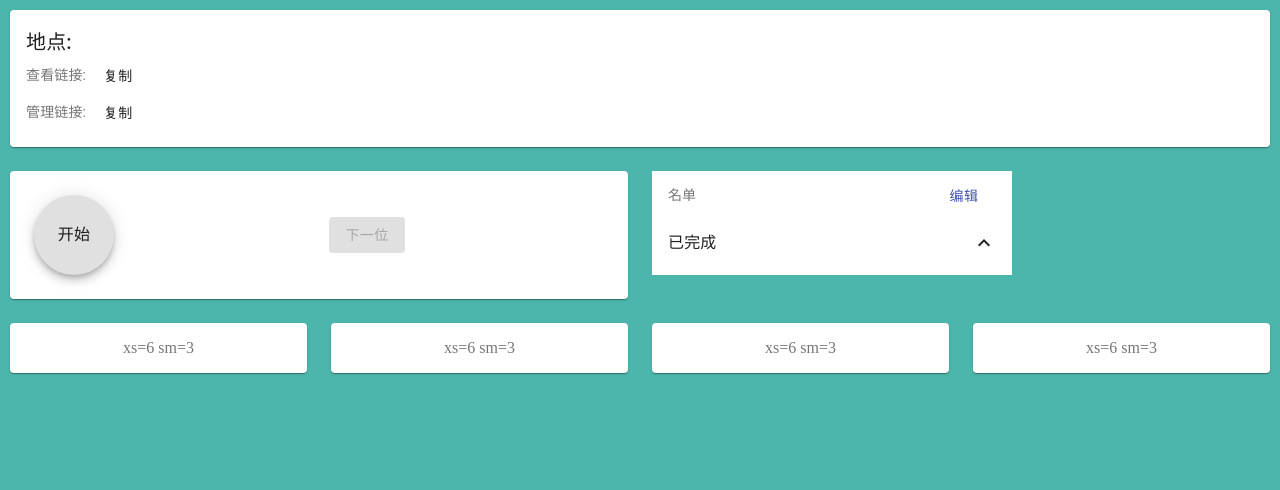
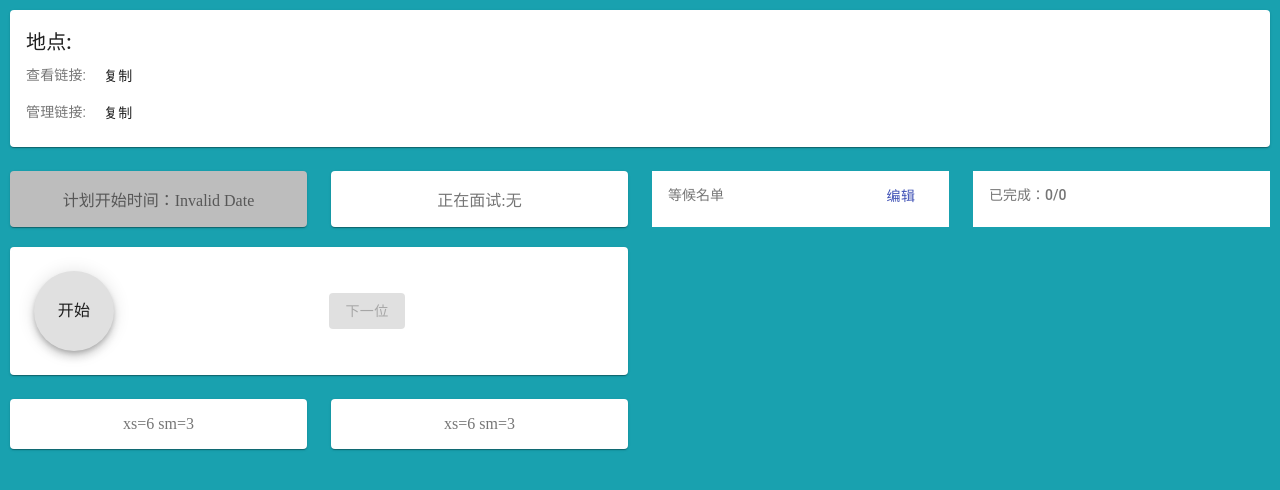
Before and after one commit to Yuhhang/Interview_Scheduler, a React (Create React App) app: page /#/manage/1/1 in a window 1280 px wide. Shown: the top 490 px of the page. Built offline with nearby package versions, Linux system fonts and the light colour scheme.

Commit message:
alter Panel

```diff
--- a/src/schedule_manage/Index.jsx
+++ b/src/schedule_manage/Index.jsx
@@ -1,3 +1,4 @@
+/* eslint-disable no-nested-ternary */
 /* eslint-disable react/prop-types */
 import React, { useContext, useEffect } from 'react';
 import { makeStyles } from '@material-ui/core/styles';
@@ -9,10 +10,9 @@ import EventInfo from './components/EventInfo';
 import instance from '../util/axios';
 import context from './context/context';
 
-
 const useStyles = makeStyles((theme) => ({
   root: {
-    backgroundColor: '#4db6ac',
+    backgroundColor: '#19a1af',
     minHeight: '100vh',
     padding: 10,
     flexGrow: 1,
@@ -37,6 +37,9 @@ async function fetchData(id, key) {
 
 export default function Manage(props) {
   const data = useContext(context);
+  const { appState } = data;
+  const { info } = appState;
+  const { status } = appState;
 
   const { match } = props;
   const { params } = match;
@@ -52,6 +55,30 @@ export default function Manage(props) {
   // if (!data) data = fetchData(id, key);
 
   const classes = useStyles();
+  const date = new Date(info.startTime);
+
+  function StatusPanel() {
+    return (
+      <Grid container spacing={3}>
+        <Grid item xs={6}>
+          <Paper
+            className={classes.paper}
+            style={{
+              backgroundColor: status.waiting ? '#fff59d' : status.start ? '#aed581' : '#bdbdbd',
+            }}
+          >
+            {status.waiting ? '等待中' : status.start ? '进行中' : `计划开始时间：${date.toLocaleTimeString()}`}
+          </Paper>
+        </Grid>
+        <Grid item xs={6}>
+          <Paper className={classes.paper}>
+            正在面试:
+            {status.current.name || '无'}
+          </Paper>
+        </Grid>
+      </Grid>
+    );
+  }
 
   return (
     <div className={classes.root}>
@@ -62,19 +89,15 @@ export default function Manage(props) {
           </Paper>
         </Grid>
         <Grid item xs={12} sm={6}>
-          <Paper className={classes.paper}>
+          <StatusPanel />
+          <Paper className={classes.paper} style={{ marginTop: 20 }}>
             <ActionPanel />
           </Paper>
         </Grid>
+
         <Grid item xs={12} sm={6}>
           {/* <Paper className={classes.paper}>xs=12 sm=6</Paper> */}
           <IntervieweeList />
-        </Grid>
-        <Grid item xs={6} sm={3}>
-          <Paper className={classes.paper}>xs=6 sm=3</Paper>
-        </Grid>
-        <Grid item xs={6} sm={3}>
-          <Paper className={classes.paper}>xs=6 sm=3</Paper>
         </Grid>
         <Grid item xs={6} sm={3}>
           <Paper className={classes.paper}>xs=6 sm=3</Paper>
--- a/src/schedule_manage/components/ActionPanel.jsx
+++ b/src/schedule_manage/components/ActionPanel.jsx
@@ -1,5 +1,5 @@
 // 开始、结束、下一位等操作
-import { Button } from '@material-ui/core';
+import { Button, Typography } from '@material-ui/core';
 import { makeStyles } from '@material-ui/core/styles';
 import React, { useState, useContext } from 'react';
 import StartEndButton from './StartEndButton';
@@ -20,6 +20,7 @@ const useStyles = makeStyles((theme) => ({
 export default function ActionPanel() {
   const data = useContext(context);
   const { appState } = data;
+  const { info } = appState;
   const { status } = appState;
 
   const classes = useStyles();
@@ -59,11 +60,13 @@ export default function ActionPanel() {
   }
 
   return (
+    <>
       <div className={classes.root}>
         <StartEndButton />
         <span className={classes.nextButton}>
           <NextButton />
         </span>
       </div>
+    </>
   );
 }
--- a/src/schedule_manage/components/IntervieweeList.jsx
+++ b/src/schedule_manage/components/IntervieweeList.jsx
@@ -6,6 +6,7 @@ import ListItem from '@material-ui/core/ListItem';
 import ListItemIcon from '@material-ui/core/ListItemIcon';
 import ListItemSecondaryAction from '@material-ui/core/ListItemSecondaryAction';
 import ListItemText from '@material-ui/core/ListItemText';
+import Grid from '@material-ui/core/Grid';
 import ListSubheader from '@material-ui/core/ListSubheader';
 import { makeStyles } from '@material-ui/core/styles';
 import DragHandleIcon from '@material-ui/icons/DragHandle';
@@ -19,7 +20,7 @@ import context from '../context/context';
 const useStyles = makeStyles((theme) => ({
   root: {
     width: '100%',
-    maxWidth: 360,
+    // maxWidth: 360,
     backgroundColor: theme.palette.background.paper,
     color: theme.palette.text.primary,
   },
@@ -54,12 +55,8 @@ export default function IntervieweeList() {
     if (edit) {
       return (
         <span>
-          <Button onClick={() => setEdit(!edit)}>
-            取消
-          </Button>
-          <Button color="secondary">
-            删除
-          </Button>
+          <Button onClick={() => setEdit(!edit)}>取消</Button>
+          <Button color="secondary">删除</Button>
         </span>
       );
     }
@@ -70,13 +67,14 @@ export default function IntervieweeList() {
     );
   }
 
+  function WaitingList() {
     return (
       <List
         component="nav"
         subheader={(
           <ListSubheader id="nested-list-subheader">
             <div>
-            名单
+              等候名单
               <span style={{ float: 'right' }}>
                 <EditButton />
               </span>
@@ -85,7 +83,8 @@ export default function IntervieweeList() {
         )}
         className={classes.root}
       >
-      {appState.waitingList && appState.waitingList.map((item) => {
+        {appState.waitingList
+          && appState.waitingList.map((item) => {
             const labelId = `checkbox-list-label-${item.index}`;
 
             return (
@@ -97,24 +96,25 @@ export default function IntervieweeList() {
                 onClick={handleToggle(item.index)}
               >
                 <ListItemIcon>
-              {
-                edit
-                  ? (
+                  {edit ? (
                     <Checkbox
                       edge="start"
                       checked={checked.indexOf(item.index) !== -1}
                       tabIndex={-1}
                       disableRipple
                     />
-                  )
-                  : <FaceIcon />
-              }
+                  ) : (
+                    <FaceIcon />
+                  )}
                 </ListItemIcon>
                 <ListItemText id={labelId} primary={item.name} />
-            {edit
-            && (
+                {edit && (
                   <ListItemSecondaryAction>
-              <IconButton disableRipple edge="end" aria-label="comments">
+                    <IconButton
+                      disableRipple
+                      edge="end"
+                      aria-label="comments"
+                    >
                       <DragHandleIcon />
                     </IconButton>
                   </ListItemSecondaryAction>
@@ -122,14 +122,27 @@ export default function IntervieweeList() {
               </ListItem>
             );
           })}
+      </List>
+    );
+  }
 
-      <ListItem onClick={() => setExpandFinished(!expandFinished)}>
-        <ListItemText primary="已完成" />
-        {expandFinished ? <ExpandLess /> : <ExpandMore />}
-      </ListItem>
-      <Collapse in={expandFinished} timeout="auto" unmountOnExit>
+  function InterviewedList() {
+    return (
+      <List
+        component="nav"
+        subheader={(
+          <ListSubheader id="nested-list-subheader">
+            已完成：
+            {appState.interviewedList.length}
+            /
+            {appState.waitingList.length + appState.interviewedList.length}
+          </ListSubheader>
+        )}
+        className={classes.root}
+      >
         <List component="div" disablePadding>
-          {appState.interviewedList && appState.interviewedList.map((item) => {
+          {appState.interviewedList
+            && appState.interviewedList.map((item) => {
               const labelId = `interviewed-list-label-${item.index}`;
               return (
                 <ListItem
@@ -145,9 +158,19 @@ export default function IntervieweeList() {
                 </ListItem>
               );
             })}
-
         </List>
-      </Collapse>
       </List>
     );
   }
+
+  return (
+    <Grid container spacing={3}>
+      <Grid item xs={12} sm={6}>
+        <WaitingList />
+      </Grid>
+      <Grid item xs={12} sm={6}>
+        <InterviewedList />
+      </Grid>
+    </Grid>
+  );
+}
--- a/src/schedule_manage/context/Reducer.js
+++ b/src/schedule_manage/context/Reducer.js
@@ -63,6 +63,7 @@ const setStatusEnd = (state) => {
     ...state,
     status: {
       ...state.status,
+      waiting: false,
       start: false,
       end: true,
     },
```
Lines whose indentation alone changed are shown as unchanged.
